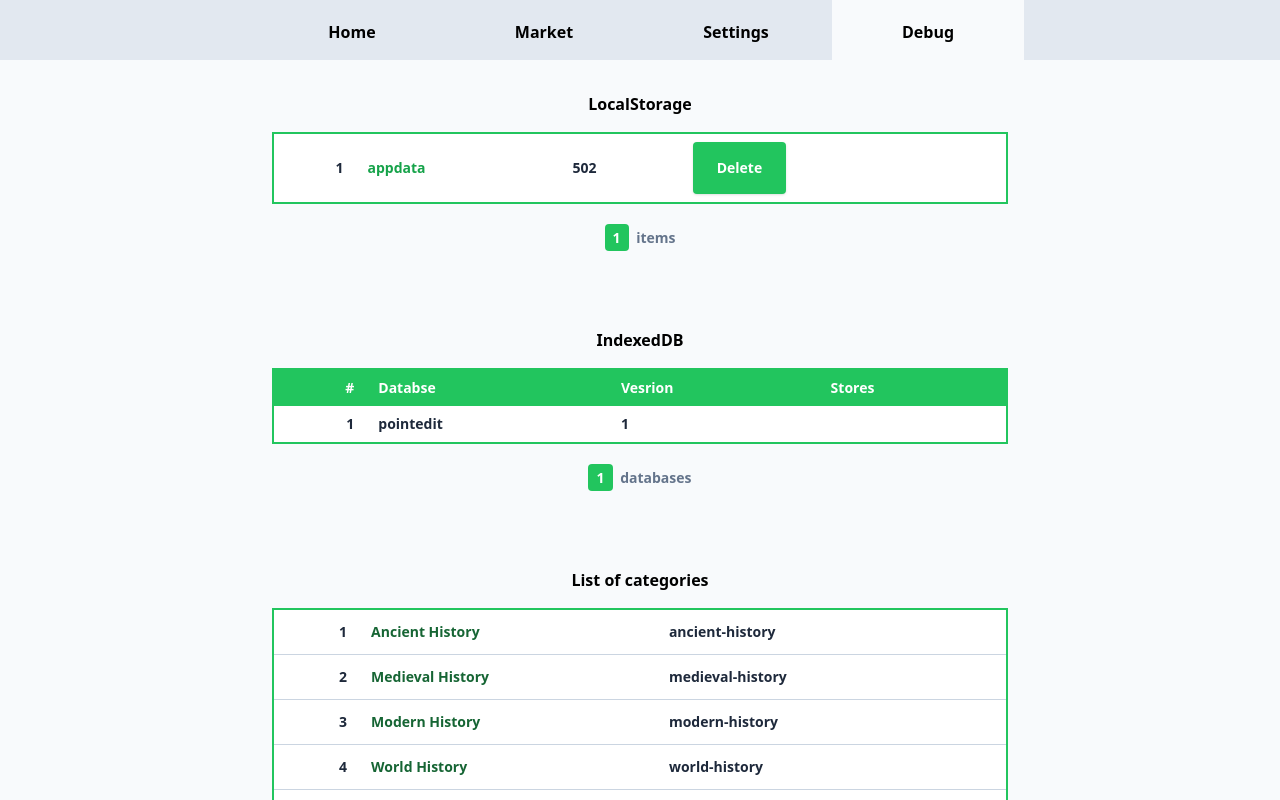
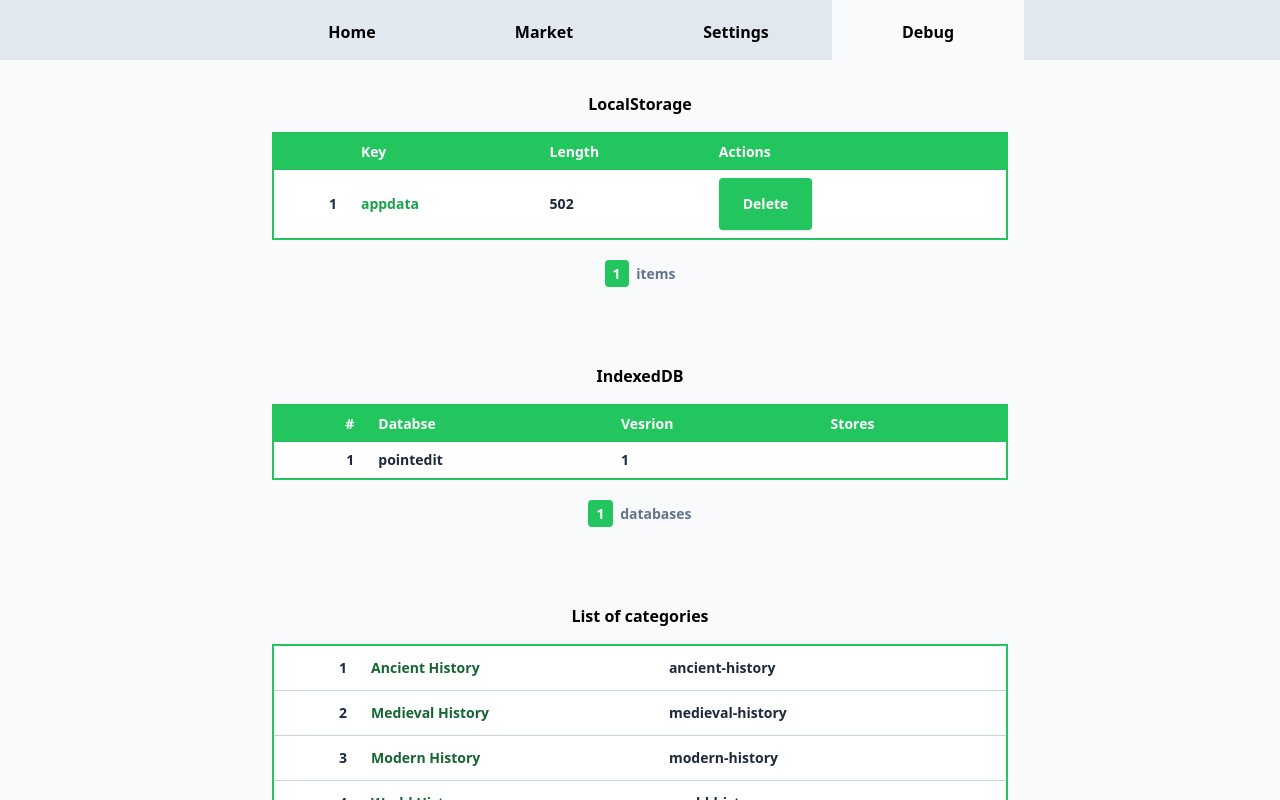
Before and after one commit to iaseth/pointedit, a React (Create React App) app: page / in a window 1280 px wide. Both pictures are taken after a click on the element "Debug". Shown: the top 800 px of the page. Built offline with nearby package versions, Linux system fonts and the light colour scheme.

Commit message:
Added DebugTable util component * using DebugTable in LocalStorage

```diff
--- a/src/PointApp/Content/Debugger/DebugUtils.js
+++ b/src/PointApp/Content/Debugger/DebugUtils.js
@@ -9,6 +9,33 @@ export function DebugHeader ({text}) {
 	);
 }
 
+function DefaultRow ({k, row}) {
+	return (
+		<tr>
+			<td>{k+1}</td>
+			{row.map((td, k) => <td key={k}>{td}</td>)}
+		</tr>
+	);
+}
+
+export function DebugTable ({
+	headings=null, rows=[], Row=DefaultRow
+}) {
+	return (
+		<table className="w-full">
+			{headings && <thead>
+				<tr>
+					{headings.map((h, k) => <td key={k}>{h}</td>)}
+				</tr>
+			</thead>}
+
+			<tbody>
+				{rows.map((row, k) => <Row key={k} {...{k, row}} />)}
+			</tbody>
+		</table>
+	);
+}
+
 export function DebugFooter ({count, what}) {
 	return (
 		<footer className="text-center py-6">
--- a/src/PointApp/Content/Debugger/LocalStorage.js
+++ b/src/PointApp/Content/Debugger/LocalStorage.js
@@ -1,6 +1,10 @@
 import React from 'react';
 
-import {DebugHeader, DebugFooter} from './DebugUtils';
+import {
+	DebugFooter,
+	DebugHeader,
+	DebugTable,
+} from './DebugUtils';
 import {Button} from '../../Utils';
 
 
@@ -24,22 +28,24 @@ export default function LocalStorage () {
 		setRows(getRowsFromLS());
 	};
 
+	const LocalStorageRow = ({k, row}) => {
+		return (
+			<tr>
+				<td>{k+1}</td>
+				<td className="text-green-600">{row.key}</td>
+				<td>{row.length}</td>
+				<td>
+					<Button onClick={() => deleteItem(row.key)}>Delete</Button>
+				</td>
+			</tr>
+		);
+	};
+
 	return (
 		<div>
 			<DebugHeader text="LocalStorage" />
 
-			<table className="w-full">
-				<tbody>
-					{rows.map((row, k) => <tr key={k}>
-						<td>{k+1}</td>
-						<td className="text-green-600">{row.key}</td>
-						<td>{row.length}</td>
-						<td>
-							<Button onClick={() => deleteItem(row.key)}>Delete</Button>
-						</td>
-					</tr>)}
-				</tbody>
-			</table>
+			<DebugTable headings={["", "Key", "Length", "Actions"]} rows={rows} Row={LocalStorageRow} />
 
 			<DebugFooter count={rows.length} what="items" />
 		</div>
```
